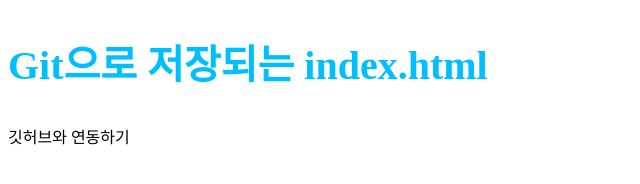
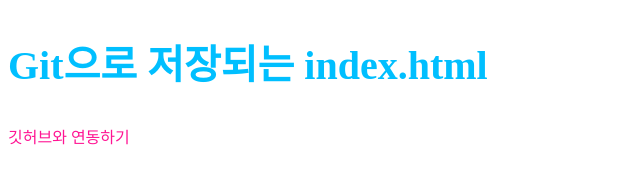
Before and after one commit to TIcording/test, a plain HTML site: page index.html in a window 1280 px wide. Shown: the whole page, without its empty margins (0-640 px from the left). Drawn offline with Linux system fonts and the light colour scheme.

Commit message:
Update style.css
p 태그 스타일 추가

```diff
--- a/css/style.css
+++ b/css/style.css
@@ -1 +1,2 @@
 h2{font-size: 40px; color :deepskyblue;}
+p {color: deeppink;}
```
